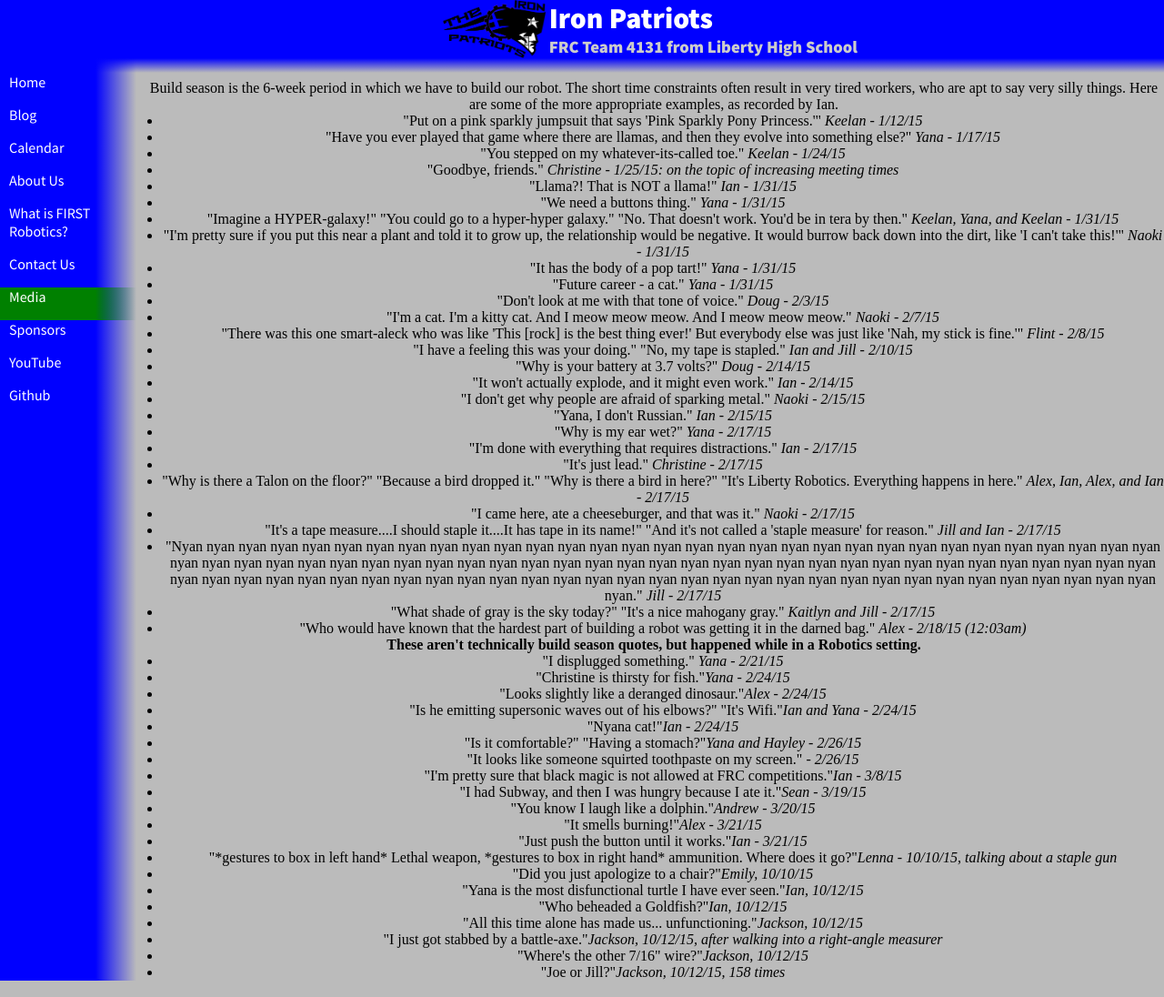
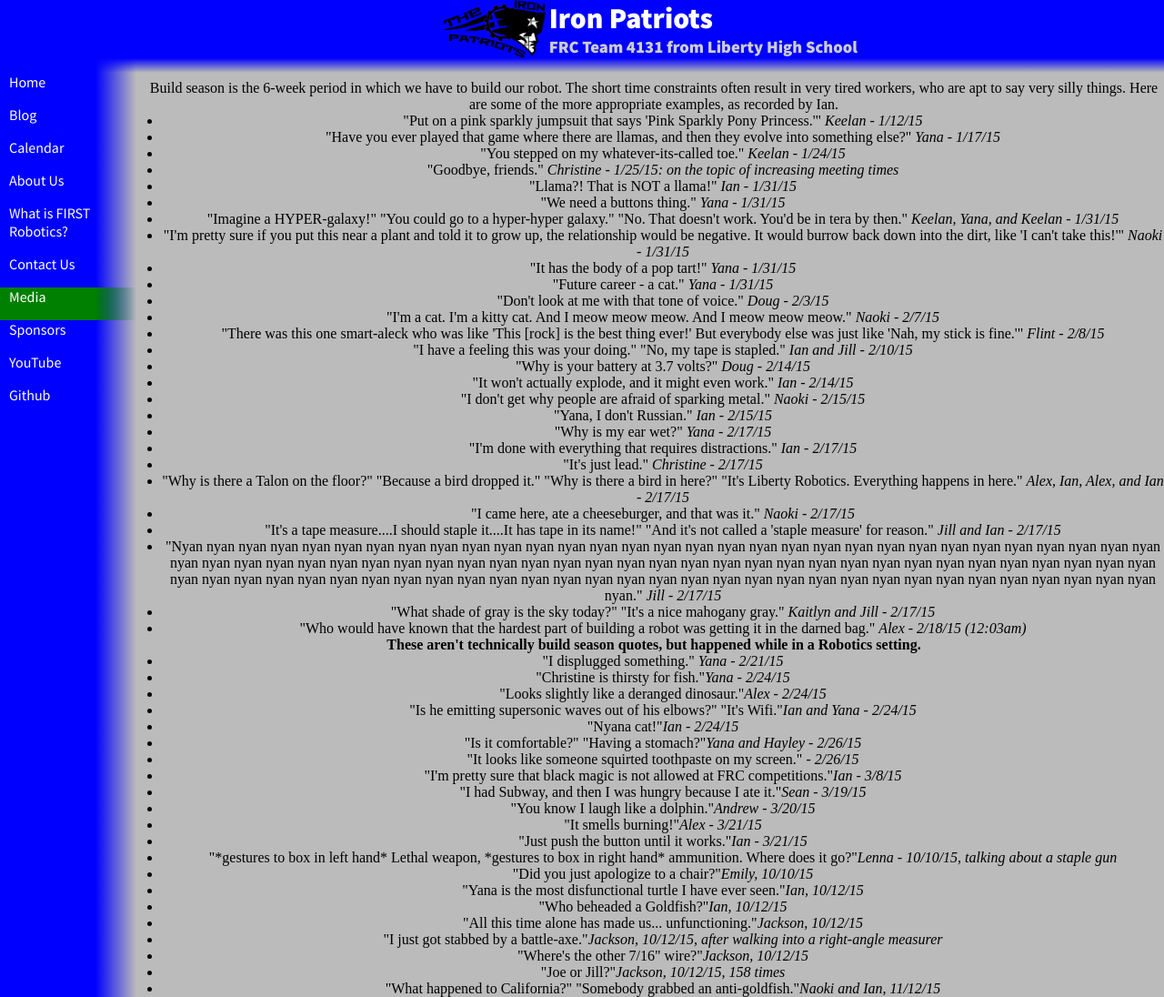
Before and after one commit to katiebugmoon/FRC4131.github.io, a Jekyll site: the page built from media/2015/quotes.html, in a window 1280 px wide. Shown: the whole page at 91% size. Built offline with Jekyll 4.4.1, drawn with Linux system fonts in a browser that asks for light colours; nearby versions of some CDN libraries.

Commit message:
Naoki and I on the topic of antimatter.

```diff
--- a/media/2015/quotes.html
+++ b/media/2015/quotes.html
@@ -54,5 +54,6 @@ title: Build Season 2015 Quotes
 	<li>"I just got stabbed by a battle-axe."<i>Jackson, 10/12/15, after walking into a right-angle measurer</i></li>
 	<li>"Where's the other 7/16" wire?"<i>Jackson, 10/12/15</i></li>
 	<li>"Joe or Jill?"<i>Jackson, 10/12/15, 158 times</i></li>
+	<li>"What happened to California?" "Somebody grabbed an anti-goldfish."<i>Naoki and Ian, 11/12/15</i></li>
 </ul>
 <center>
```
